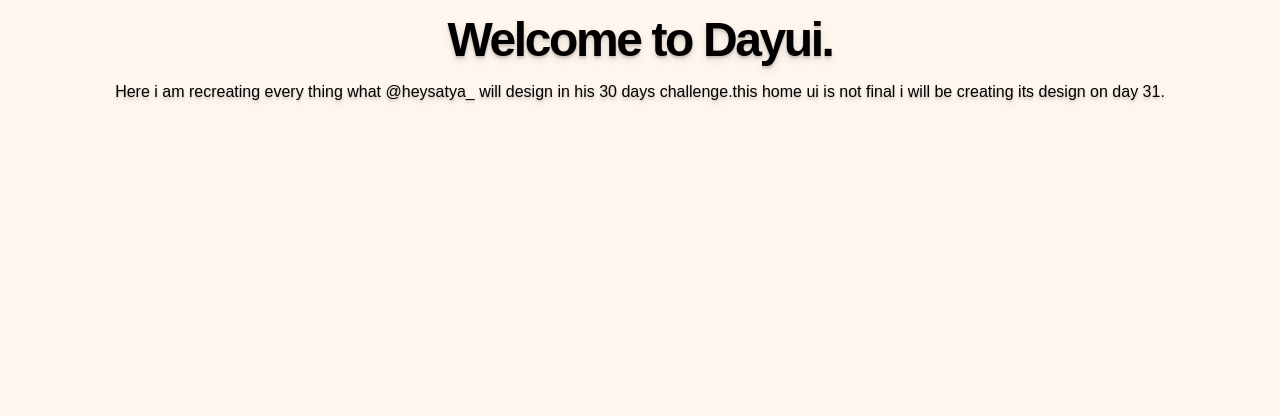
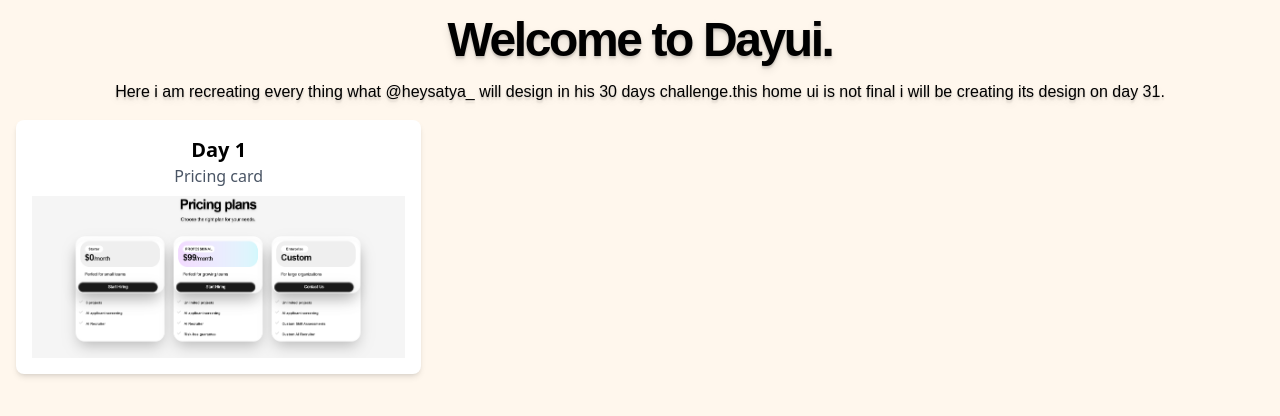
Before and after one commit to janakshukla/Dayui, a React (Vite) app: page / in a window 1280 px wide. Shown: the top 416 px of the page. Built offline with nearby package versions, Linux system fonts and the light colour scheme.

Commit message:
add Day1 card to Home page with navigation and image

```diff
--- a/src/Pages/Home.tsx
+++ b/src/Pages/Home.tsx
@@ -1,16 +1,41 @@
+import { Link } from "react-router-dom";
+import Day1 from "../assets/image.png"
 const Home = () => {
+  const days = [
+    {
+      day: 1,
+      title: "Day 1",
+      description: "Pricing card",
+      image: Day1,
+      link: "/day1",
+    },
+  ];
+
   return (
     <div className="min-h-screen w-full bg-orange-50 text-center p-4 ">
-     <div className="h-1/5" >
+      <div className="h-1/5">
         <h1 className="font-semibold text-5xl text-shadow-lg tracking-tighter font-geist text-center">
           Welcome to Dayui.
         </h1>
         <p className=" font-geist font-medium  text-shadow-lg -tracking-normal mt-4 text-center">
-        Here i am recreating every thing what @heysatya_ will design in his 30 days challenge.this home ui is not final i will be creating its design on day 31.
+          Here i am recreating every thing what @heysatya_ will design in his 30
+          days challenge.this home ui is not final i will be creating its design
+          on day 31.
         </p>
       </div>
       <div>
 
+        <div className="grid grid-cols-1 md:grid-cols-2 lg:grid-cols-3 gap-4 mt-4">
+          {days.map((day) => (
+            <Link to={day.link} key={day.day}>
+              <div className="bg-white hover:bg-gradient-to-r  from-[#C145FF]/20 to-[#1FDDF2]/20 p-4 rounded-lg shadow-md hover:shadow-lg transition-shadow duration-300">
+                <h3 className="text-xl font-semibold">{day.title}</h3>
+                <p className="text-gray-600">{day.description}</p>
+                <img className="mt-2" src={day.image} alt={day.title} />
+              </div>
+            </Link>
+          ))}
+          </div>
       </div>
     </div>
   );
```
Also changed, not shown: src/assets/image.png (added). Lines whose indentation alone changed are shown as unchanged.
